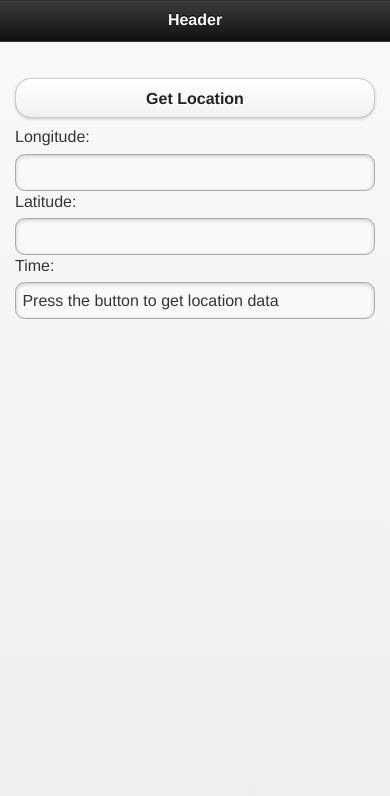
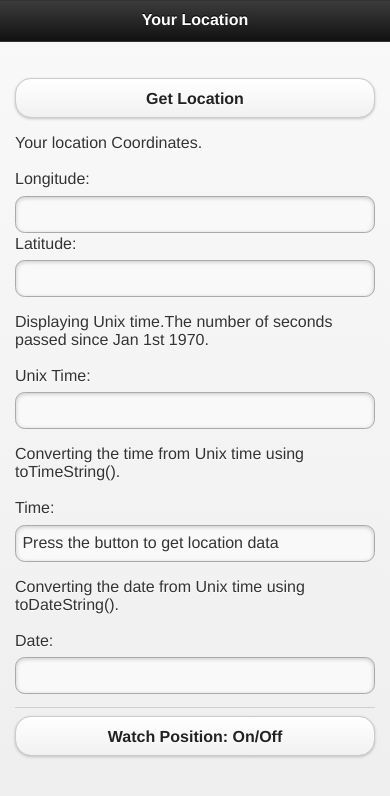
Before and after one commit to SPIR3/Locations, a plain HTML site: page section1example/index.html in a window 390 px wide. Drawn offline with Linux system fonts and the light colour scheme; some packages are replaced by stand-ins of ours.

Commit message:
watch position

```diff
--- a/section1example/index.html
+++ b/section1example/index.html
@@ -15,26 +15,44 @@
 <div data-role="page" id="pageone">
 
   <div data-role="header">
-    <h1>Header</h1>
+    <h1>Your Location</h1>
   </div>
 
   <div data-role="content">
     <div data-role="fieldcontain">
+
 		<button id="getLocationButton">Get Location</button>
+
+        <p> Your location Coordinates.</p>
       	<label for="longtext">Longitude:</label>
       	<input type="text" name="longtext" id="longtext" value=""  />
+
       	<label for="lattext">Latitude:</label>
       	<input type="text" name="lattext" id="lattext" value=""  />
+
+         <p> Displaying Unix time.The number of seconds passed since Jan 1st 1970.</p>
+        <label for="unixtime">Unix Time:</label>
+      	<input type="text" name="unixtime" id="unixtime" value=""  />
+
+        <p> Converting the time from Unix time using toTimeString().</p>
       	<label for="time">Time:</label>
       	<input type="text" name="time" id="time" value=""  />
+
+        <p> Converting the date from Unix time using toDateString().</p>
+        <label for="date">Date:</label>
+      	<input type="text" name="date" id="date" value=""  />
+
     </div>
+
+      <button id="watchPositionButton">Watch Position: On/Off</button>
+
   </div>
+
+
 
 </div>
 
-<div data-role="main" class="ui-content">
-	<button id="taptext">On</button>
-	</div>
+
 
 </body>
 </html>
```
